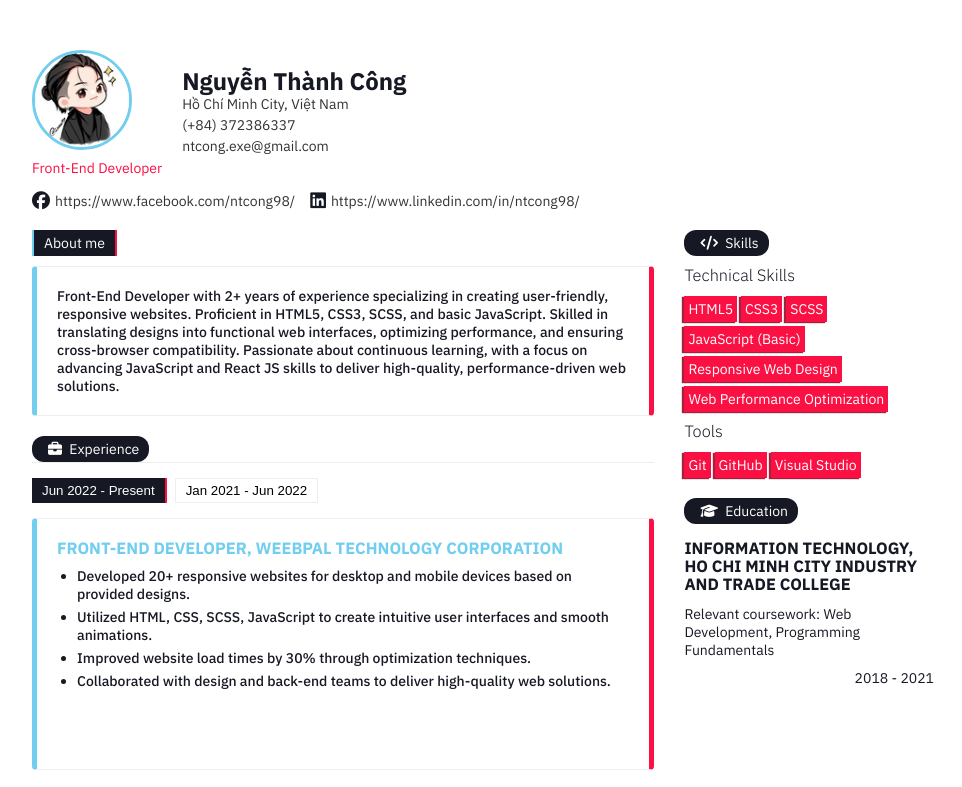
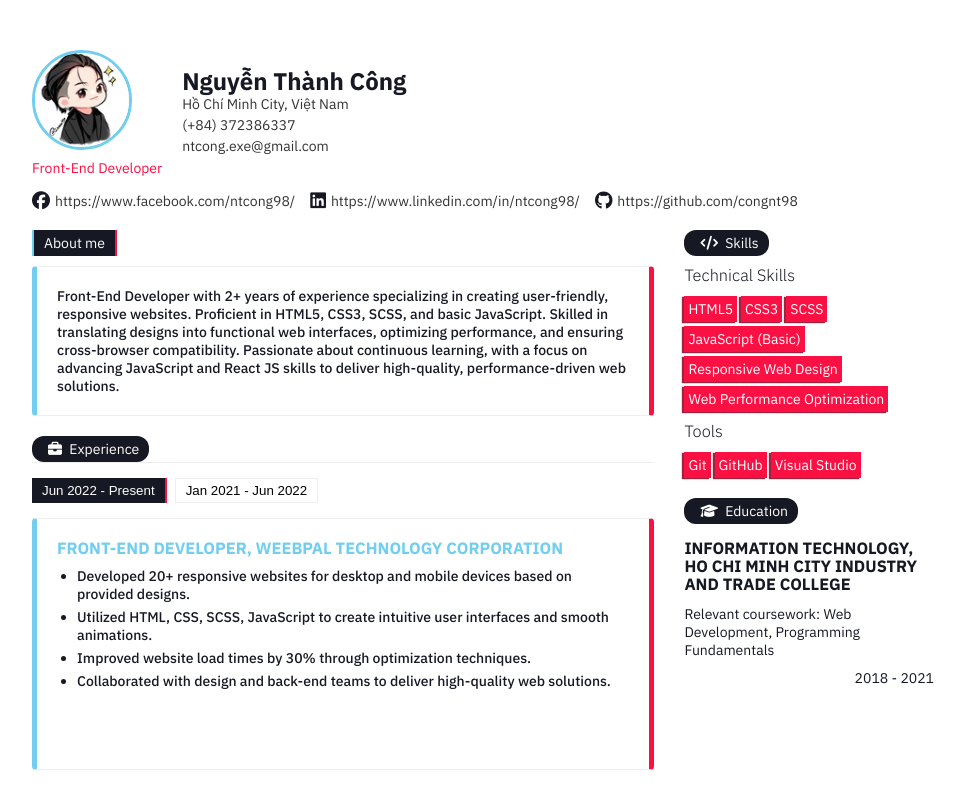
Before and after one commit to congnt98/ResumeCV, a website: page index.html in a window 1280 px wide. Shown: the top 787 px of the page, without its empty margins (157-1119 px from the left). Drawn offline with Linux system fonts and the light colour scheme.

Commit message:
update social

```diff
--- a/index.html
+++ b/index.html
@@ -41,6 +41,10 @@
             <div class="social-item">
               <span class="icon"><i class="fab fa-linkedin"></i></span>
               <a href="https://www.linkedin.com/in/c%C3%B4ng-nguy%E1%BB%85n-th%C3%A0nh-7a3421234/" class="content">https://www.linkedin.com/in/ntcong98/</a>
+            </div>
+            <div class="social-item">
+              <span class="icon"><i class="fab fa-github"></i></span>
+              <a href="https://github.com/congnt98" class="content">https://github.com/congnt98</a>
             </div>
           </div>
         </div>
```
